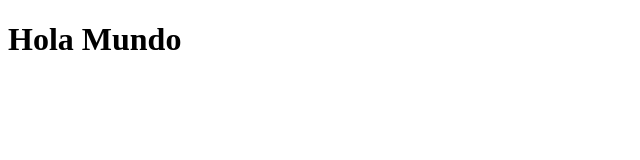
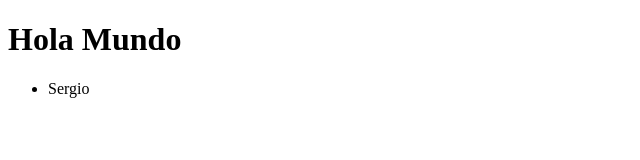
Before and after one commit to Slg12/PruebaGitKraken, a plain HTML site: page index.html in a window 1280 px wide. Shown: the full height of the page, 0-640 px from the left. Drawn offline with Linux system fonts and the light colour scheme.

Commit message:
V0.3
Lista de nombres

```diff
--- a/index.html
+++ b/index.html
@@ -4,5 +4,8 @@
 </head>
 <body>
     <h1>Hola Mundo</h1>
+    <ul>
+        <li>Sergio</li>
+    </ul>
 </body>
 </html>
```
